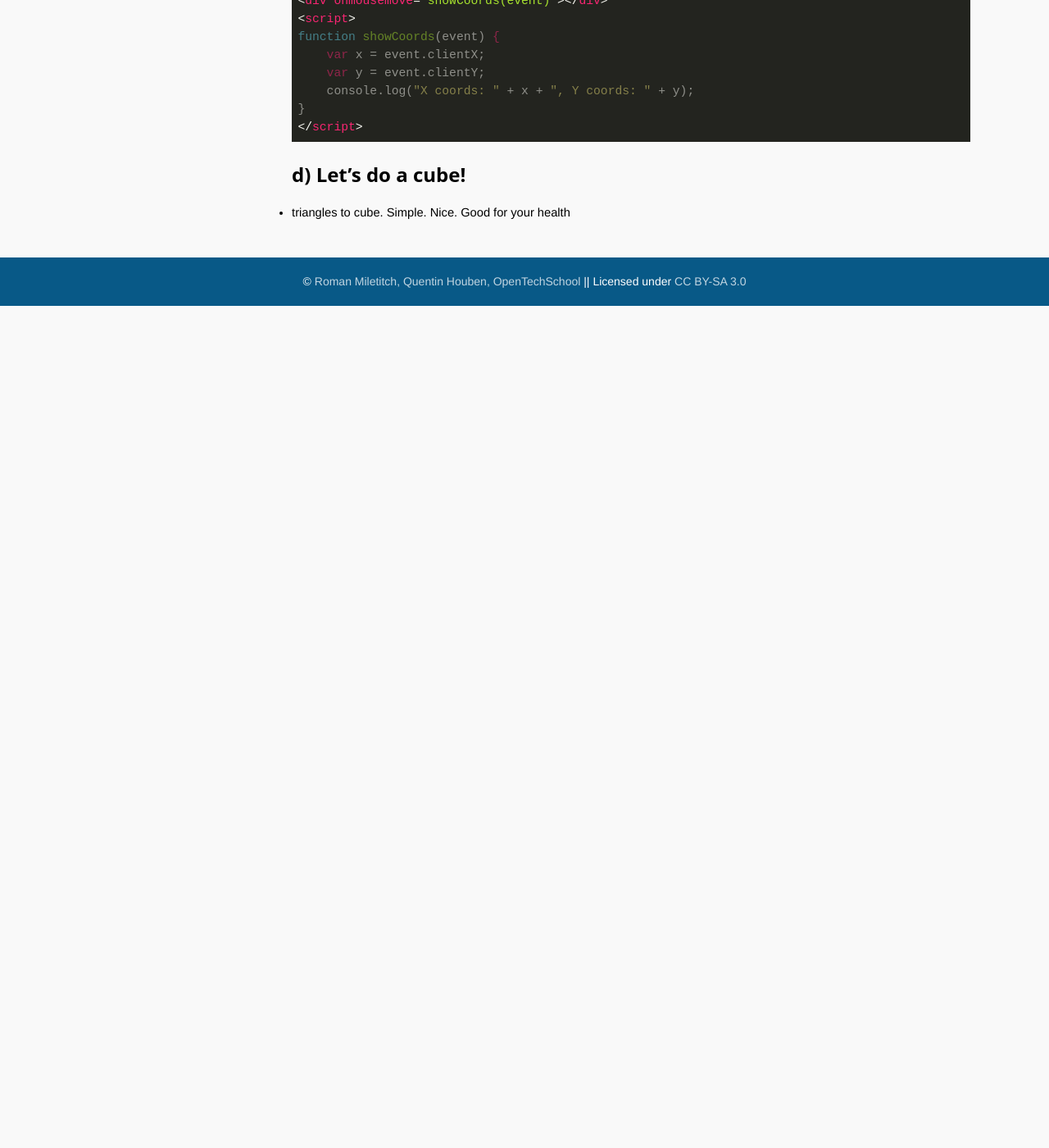
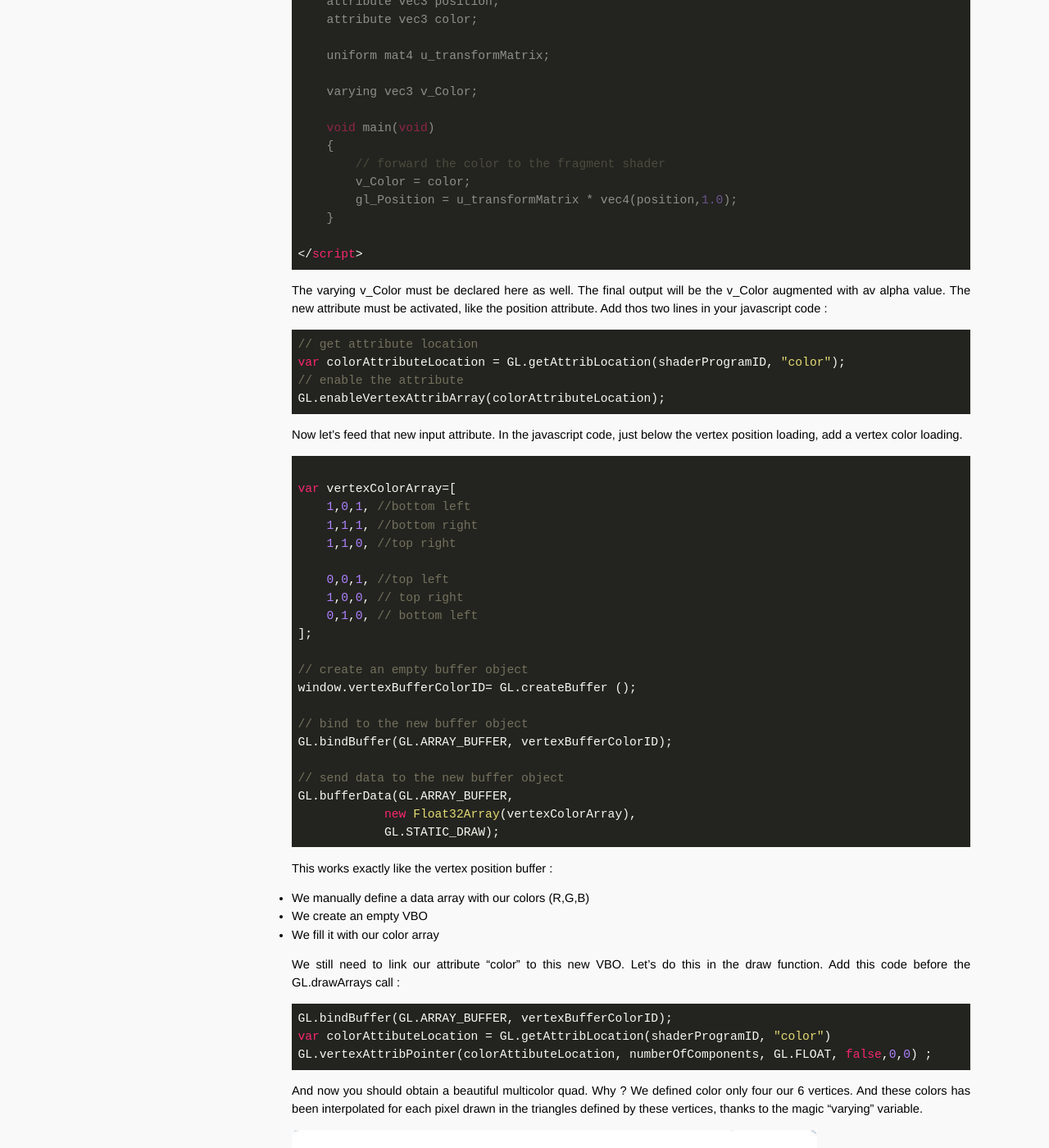
Before and after one commit to OpenTechSchool-Brussels/intro-to-webGL-and-shaders, a Jekyll site: the page built from log3_draw-animate-shape.md, in a window 1280 px wide and 1400 px high, scrolled down 5206 px. Shown: the whole window at 82% size. Built offline with Jekyll 4.4.1, drawn with Linux system fonts in a browser that asks for light colours; before the commit the page ends 5579 px from its top, so only the background shows below that; some of the changed text lies outside the part shown.

Commit message:
update log 3

```diff
--- a/log3_draw-animate-shape.md
+++ b/log3_draw-animate-shape.md
@@ -201,7 +201,107 @@ The uniform is then updated using the OpenGL function uniformMatrix4fv.
 
 For the moment, the color of the triangle is hardcoded and is the same for every pixels. What if we want one color per vertex ? Let's create another VBO that will contain the colors.
 
+Replace your vertex shader with this code :
+
+
+~~~ html
+<script id="vshader" type="x-shader/x-vertex">
+
+    attribute vec3 position;
+    attribute vec3 color;
+
+    uniform mat4 u_transformMatrix;
+
+    varying vec3 v_Color;
+
+    void main(void)
+    {
+        // forward the color to the fragment shader
+        v_Color = color;
+        gl_Position = u_transformMatrix * vec4(position,1.0);
+    }
+
+</script>
+~~~
+
+We added an input attribute called color, and added an additional v_Color variable that will be passed to the fragment shader. Those outputs are called varying because they are interpolated between the vertices.
+
+Here is the fragment shader :
+~~~ html
+<script id="fshader" type="x-shader/x-vertex">
+
+    attribute vec3 position;
+    attribute vec3 color;
+
+    uniform mat4 u_transformMatrix;
+
+    varying vec3 v_Color;
+
+    void main(void)
+    {
+        // forward the color to the fragment shader
+        v_Color = color;
+        gl_Position = u_transformMatrix * vec4(position,1.0);
+    }
+
+</script>
+~~~
+
+The varying v_Color must be declared here as well. The final output will be the v_Color augmented with av alpha value.
+The new attribute must be activated, like the position attribute. Add thos two lines  in your javascript code :
+
+~~~ JavaScript
+// get attribute location
+var colorAttributeLocation = GL.getAttribLocation(shaderProgramID, "color");
+// enable the attribute
+GL.enableVertexAttribArray(colorAttributeLocation);
+~~~
+
+Now let's feed that new input attribute. In the javascript code, just below the vertex position loading, add a vertex color loading.
+
+~~~ JavaScript
+
+var vertexColorArray=[
+    1,0,1, //bottom left
+    1,1,1, //bottom right
+    1,1,0, //top right
+
+    0,0,1, //top left
+    1,0,0, // top right
+    0,1,0, // bottom left
+];
+
+// create an empty buffer object
+window.vertexBufferColorID= GL.createBuffer ();
+
+// bind to the new buffer object
+GL.bindBuffer(GL.ARRAY_BUFFER, vertexBufferColorID);
+
+// send data to the new buffer object
+GL.bufferData(GL.ARRAY_BUFFER,
+            new Float32Array(vertexColorArray),
+            GL.STATIC_DRAW);
+~~~
+
+This works exactly like the vertex position buffer :
+* We manually define a data array with our colors (R,G,B)
+* We create an empty VBO
+* We fill it with our color array
+
+We still need to link our attribute "color" to this new VBO. Let's do this in the draw function. Add this code before the GL.drawArrays call :
+
+~~~ JavaScript
+GL.bindBuffer(GL.ARRAY_BUFFER, vertexBufferColorID);
+var colorAttibuteLocation = GL.getAttribLocation(shaderProgramID, "color")
+GL.vertexAttribPointer(colorAttibuteLocation, numberOfComponents, GL.FLOAT, false,0,0) ;
+~~~
+
+And now you should obtain a beautiful multicolor quad. Why ? We defined color only four our 6 vertices. And these colors has been interpolated for each pixel drawn in the  triangles defined by these vertices, thanks to the magic "varying" variable.
+
 <img src="./assets/fragmentInterpolation.jpg" alt="Fragment Interpolation">
+
+That's a fondamuntal concept to understand. The main task of GPU's are fast texture reading and interpolation.
+
 
 ## e) Controling this mess
 
```
